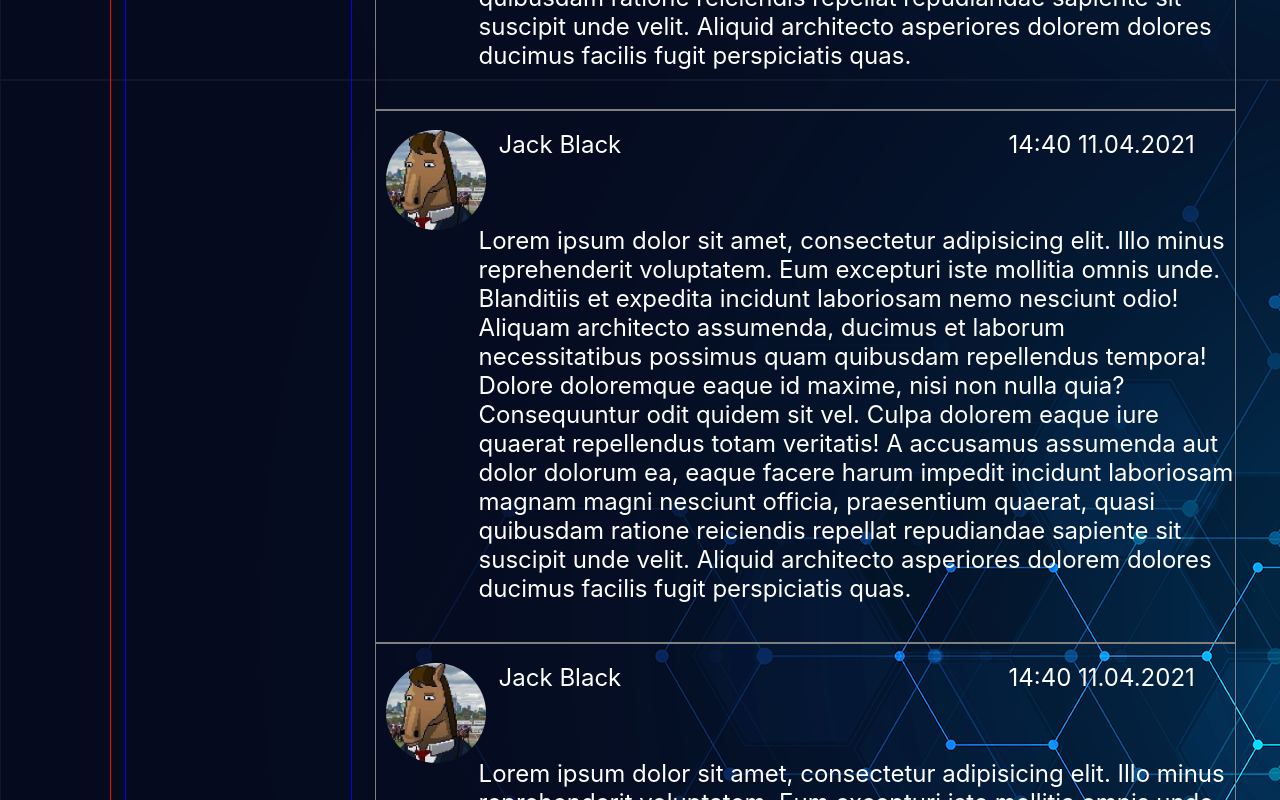
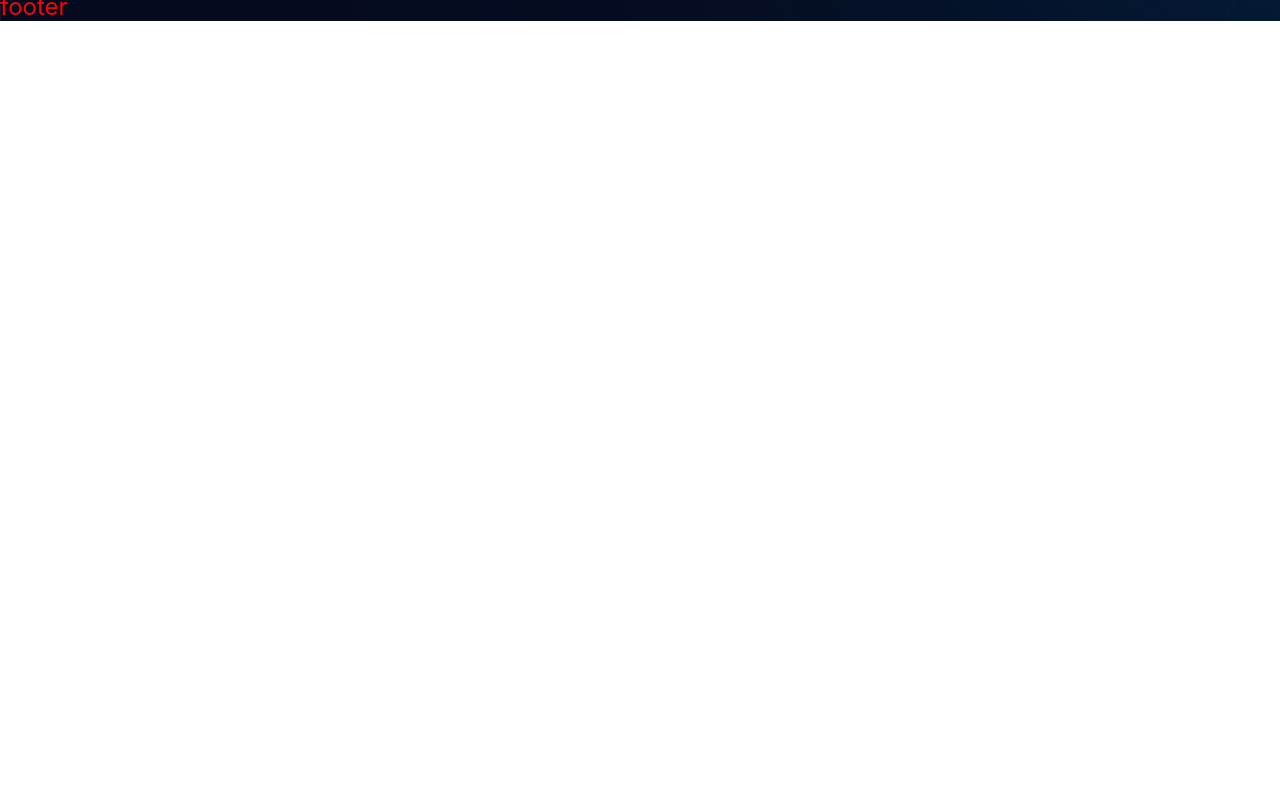
Before and after one commit to Andrey111706/reactproject, a React (Create React App) app: page /userPage in a window 1280 px wide. Shown: the part 1000-1800 px from the top of the page. After the commit the page ends 1021 px from the top, so only its background shows below. Built offline with nearby package versions, Linux system fonts and the light colour scheme.

Commit message:
IVan TyT

```diff
--- a/src/components/Chat/Chat.js
+++ b/src/components/Chat/Chat.js
@@ -3,35 +3,41 @@ import {NavLink} from "react-router-dom"
 
 const ChatItem = (props) => {
 
-return (<div className={s.chatItem}>
-    <NavLink to={"/chat/"+props.id}>{props.name}</NavLink>
+    return (<div className={s.chatItem}>
+        <NavLink to={"/chat/" + props.id}>{props.name}</NavLink>
     </div>)
 }
+let     chatUsersData = [
+    {id: 1, name: "Viktoria"},
+    {id: 2, name: "Ivan"},
+    {id: 3, name: "Semen"},
+    {id: 4, name: "Lorem ipsum dolor sit amet"}
+];
+let chatMessageData = [
+    {id: 1, message: "Шо там Віка"},
+    {id: 2, message: "Шо там Ванька"},
+    {id: 3, message: "Шо там Гріша"},
+    {id: 4, message: "Шо там Олег"},
+    {id: 5, message: "Шо там Лорем іпсум долор"},
+]
+
+let ChatItems = chatUsersData.map(function (item) {
+    return <ChatItem id={item.id} name={item.name}/>
+})
+let chatMessages = chatMessageData.map(function (item) {
+    return (<div className={s.chatMessage} id={item.id}>{item.message}</div>)
+})
 
 const Chat = () => {
     return (
         <div className={s.chatContainer}>
             <div className={s.chatList}>
-                <ChatItem id="1" name="Viktoria"/>
-                <ChatItem id="2" name="Ivan"/>
-                <ChatItem id="3" name="Semen"/>
-                <ChatItem id="4" name="Lorem ipsum dolor sit amet"/>
-                <ChatItem id="1" name="Viktoria"/>
-                <ChatItem id="2" name="Ivan"/>
-                <ChatItem id="3" name="Semen"/>
-                <ChatItem id="4" name="Lorem ipsum dolor sit amet"/>
-                <ChatItem id="1" name="Viktoria"/>
-                <ChatItem id="2" name="Ivan"/>
-                <ChatItem id="3" name="Semen"/>
-                <ChatItem id="4" name="Lorem ipsum dolor sit amet"/>
-                <ChatItem id="4" name="Lorem ipsum dolor sit amet"/>
-
+                {ChatItems}
             </div>
 
             <div className={s.chatContent}>
-                <div className={s.chatMessage}>1234</div>
-                <div className={s.chatMessage}>Hello</div>
-                <div className={s.chatMessage}>World</div>
+                {chatMessages}
+
             </div>
         </div>
     )
--- a/src/components/Chat/Chat.module.css
+++ b/src/components/Chat/Chat.module.css
@@ -14,7 +14,7 @@
 .chatList{
     padding-left: 20px;
     padding-right: 10px;
-    overflow-y: scroll;
+    overflow-y: auto;
     height: 80vh;
 }
 .chatItem{
--- a/src/components/Header/Header.js
+++ b/src/components/Header/Header.js
@@ -4,8 +4,7 @@ import s from "./Header.module.css"
 const Header = function (){
     return(
         <header className={`${s.head} head`}>
-            <img src='./logo.png'
-            alt={'1'}/>
+            <img src='/logo.png' alt='1'/>
         </header>
     )
 }
--- a/src/components/userPage/UserPage.js
+++ b/src/components/userPage/UserPage.js
@@ -2,6 +2,9 @@ import React from "react";
 import s from "./UserPage.module.css"
 import UserInform from "./userInform/userInform";
 import UserPosts from "./userPosts/UserPosts";
+
+
+
 
 const UserPage = function () {
     return (
--- a/src/components/userPage/userPosts/UserPosts.js
+++ b/src/components/userPage/userPosts/UserPosts.js
@@ -1,6 +1,26 @@
 import React from "react";
 import s from "./UserPosts.module.css"
-import Post from "./post/post"
+import Post from "./post/post";
+
+let PostsData = [
+    {
+        id:1,
+        username: "Jack Black",
+        time:"14:40 11.04.2021",
+        text:"lorem"
+    },
+    {
+        id:2,
+        username: "Jack Black",
+        time:"14:40 11.04.2021",
+        text:"Lorem ipsum dolor sit amet, consectetur adipisicing elit. Asperiores, error!"
+    },
+]
+
+    let Posts = PostsData.map(function (post) {
+        return <Post id={post.id} username={post.username} time={post.time} text={post.text}/>
+    })
+
 
 const UserPosts = function () {
     return (
@@ -9,18 +29,14 @@ const UserPosts = function () {
                 <fieldset>
                     <legend>New Post</legend>
                     <form id={s.newpost} method="post">
-                        <textarea rows="4"  name="text" placeholder={'Write, please!'}>1</textarea>
+                        <textarea rows="4" name="text" placeholder={'Write, please!'}>1</textarea>
                         <input type="submit" value="Отправить"/>
                     </form>
                 </fieldset>
             </div>
 
             <div className={s.allposts}>
-               <Post />
-                <Post />
-                <Post />
-                <Post />
-
+                {Posts}
 
             </div>
         </div>
--- a/src/components/userPage/userPosts/post/post.js
+++ b/src/components/userPage/userPosts/post/post.js
@@ -1,23 +1,20 @@
 import React from "react";
-import s from "./post.module.css"
+import s from "./post.module.css";
 
-const Post = function () {
+let Post = function (props) {
     return (
         <div className={s.post}>
-            <img src='./user-image.jpg' alt={'23'}/>
-            <div className={s.username}>Jack Black</div>
+            <img src='./user-image.jpg' alt={'user image'}/>
+            <div className={s.username}>
+                {props.username}
+            </div>
             <br/><br/><br/>
-            <div>Lorem ipsum dolor sit amet, consectetur adipisicing elit. Illo minus reprehenderit
-                voluptatem. Eum excepturi iste mollitia omnis unde. Blanditiis et expedita incidunt
-                laboriosam nemo nesciunt odio! Aliquam architecto assumenda, ducimus et laborum
-                necessitatibus possimus quam quibusdam repellendus tempora! Dolore doloremque eaque id
-                maxime, nisi non nulla quia? Consequuntur odit quidem sit vel. Culpa dolorem eaque iure
-                quaerat repellendus totam veritatis! A accusamus assumenda aut dolor dolorum ea, eaque
-                facere harum impedit incidunt laboriosam magnam magni nesciunt officia, praesentium quaerat,
-                quasi quibusdam ratione reiciendis repellat repudiandae sapiente sit suscipit unde velit.
-                Aliquid architecto asperiores dolorem dolores ducimus facilis fugit perspiciatis quas.
+            <div>
+                {props.text}
             </div>
-            <div className={s.timeInPost}>14:40 11.04.2021</div>
+            <div className={s.timeInPost}>
+                {props.time}
+            </div>
         </div>
 
 
```
